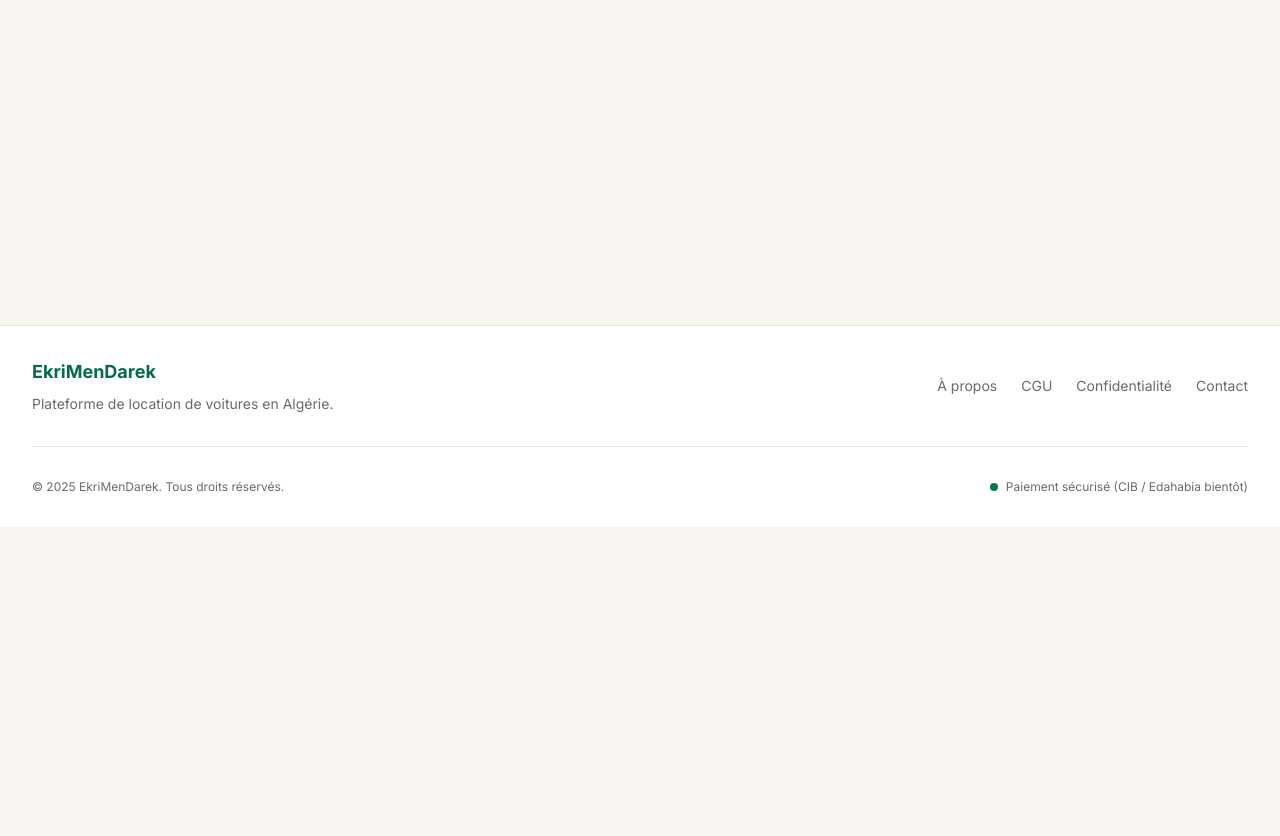
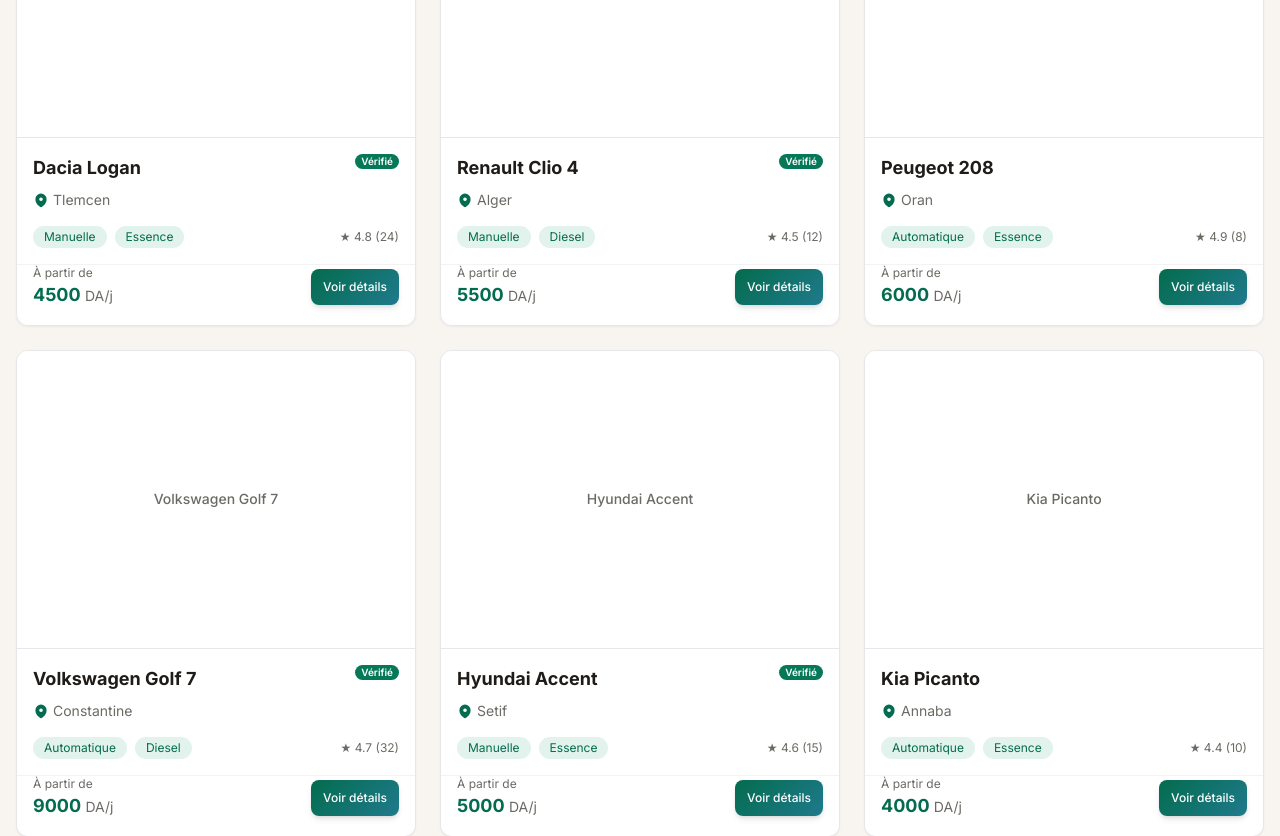
Before and after one commit to echeballah-coder/ekrimendarek-fullstack, a Next.js app in the folder frontend/: page /recherche in a window 1280 px wide. Before the commit this address had no page. Shown: the part 540-1376 px from the top of the page. Before the commit the page ends 1067 px from the top, so only its background shows below. Built offline with nearby package versions, Linux system fonts and the light colour scheme.

Commit message:
Étape 7 : page de résultats de recherche avec véhicules mockés

```diff
--- /dev/null
+++ b/frontend/app/recherche/page.tsx
@@ -0,0 +1,73 @@
+"use client"
+
+import { useState, useEffect } from "react"
+import { SearchBar } from "@/features/search/components/SearchBar"
+import { VehicleCard } from "@/features/vehicle/components/VehicleCard"
+import { mockVehicles, Vehicle } from "@/data/mockVehicles"
+import { Skeleton } from "@/components/ui/Skeleton"
+import { Card, CardContent, CardFooter, CardHeader } from "@/components/ui/Card"
+
+export default function SearchPage() {
+    const [isLoading, setIsLoading] = useState(true)
+    const [vehicles, setVehicles] = useState<Vehicle[]>([])
+
+    useEffect(() => {
+        // Simulate API latency
+        const timer = setTimeout(() => {
+            setVehicles(mockVehicles)
+            setIsLoading(false)
+        }, 1500)
+
+        return () => clearTimeout(timer)
+    }, [])
+
+    return (
+        <div className="flex flex-col min-h-screen">
+            {/* Top Search Section */}
+            <section className="bg-brand-surface border-b border-brand-border py-8 shadow-sm relative z-10">
+                <div className="container mx-auto px-4">
+                    <h1 className="text-2xl font-bold text-brand-text mb-2">Résultats de votre recherche</h1>
+                    <p className="text-brand-textMuted mb-6">Trouvez la voiture idéale pour votre prochain déplacement.</p>
+                    <div className="max-w-4xl">
+                        <SearchBar />
+                    </div>
+                </div>
+            </section>
+
+            {/* Results Grid */}
+            <section className="flex-1 bg-brand-background py-12">
+                <div className="container mx-auto px-4">
+                    {isLoading ? (
+                        <div className="grid grid-cols-1 md:grid-cols-2 lg:grid-cols-3 gap-6">
+                            {[1, 2, 3, 4, 5, 6].map((i) => (
+                                <Card key={i} className="overflow-hidden">
+                                    <div className="aspect-[4/3] bg-brand-accentSoft/30 animate-pulse" />
+                                    <CardHeader className="p-4 space-y-2">
+                                        <Skeleton className="h-6 w-3/4" />
+                                        <Skeleton className="h-4 w-1/2" />
+                                    </CardHeader>
+                                    <CardContent className="p-4 pt-0">
+                                        <div className="flex gap-2">
+                                            <Skeleton className="h-5 w-16" />
+                                            <Skeleton className="h-5 w-16" />
+                                        </div>
+                                    </CardContent>
+                                    <CardFooter className="p-4 border-t border-brand-border/50 flex justify-between">
+                                        <Skeleton className="h-8 w-24" />
+                                        <Skeleton className="h-9 w-24" />
+                                    </CardFooter>
+                                </Card>
+                            ))}
+                        </div>
+                    ) : (
+                        <div className="grid grid-cols-1 md:grid-cols-2 lg:grid-cols-3 gap-6">
+                            {vehicles.map((vehicle) => (
+                                <VehicleCard key={vehicle.id} vehicle={vehicle} />
+                            ))}
+                        </div>
+                    )}
+                </div>
+            </section>
+        </div>
+    )
+}
--- a/frontend/components/layout/Header.tsx
+++ b/frontend/components/layout/Header.tsx
@@ -16,7 +16,7 @@
                     <Link href="#" className="text-sm font-medium text-brand-text hover:text-brand-accent transition-colors">
                         Accueil
                     </Link>
-                    <Link href="#" className="text-sm font-medium text-brand-text hover:text-brand-accent transition-colors">
+                    <Link href="/recherche" className="text-sm font-medium text-brand-text hover:text-brand-accent transition-colors">
                         Trouver une voiture
                     </Link>
                     <Link href="#" className="text-sm font-medium text-brand-text hover:text-brand-accent transition-colors">
--- /dev/null
+++ b/frontend/data/mockVehicles.ts
@@ -0,0 +1,87 @@
+export interface Vehicle {
+    id: string
+    title: string
+    location: string
+    pricePerDay: number
+    imageUrl: string
+    gearbox: 'Manuelle' | 'Automatique'
+    fuel: 'Essence' | 'Diesel' | 'Hybride' | 'Electrique'
+    rating: number
+    reviewCount: number
+    isVerified: boolean
+}
+
+export const mockVehicles: Vehicle[] = [
+    {
+        id: '1',
+        title: 'Dacia Logan',
+        location: 'Tlemcen',
+        pricePerDay: 4500,
+        imageUrl: 'https://placehold.co/600x400/e2e8f0/1e293b?text=Dacia+Logan',
+        gearbox: 'Manuelle',
+        fuel: 'Essence',
+        rating: 4.8,
+        reviewCount: 24,
+        isVerified: true
+    },
+    {
+        id: '2',
+        title: 'Renault Clio 4',
+        location: 'Alger',
+        pricePerDay: 5500,
+        imageUrl: 'https://placehold.co/600x400/e2e8f0/1e293b?text=Clio+4',
+        gearbox: 'Manuelle',
+        fuel: 'Diesel',
+        rating: 4.5,
+        reviewCount: 12,
+        isVerified: true
+    },
+    {
+        id: '3',
+        title: 'Peugeot 208',
+        location: 'Oran',
+        pricePerDay: 6000,
+        imageUrl: 'https://placehold.co/600x400/e2e8f0/1e293b?text=Peugeot+208',
+        gearbox: 'Automatique',
+        fuel: 'Essence',
+        rating: 4.9,
+        reviewCount: 8,
+        isVerified: false
+    },
+    {
+        id: '4',
+        title: 'Volkswagen Golf 7',
+        location: 'Constantine',
+        pricePerDay: 9000,
+        imageUrl: 'https://placehold.co/600x400/e2e8f0/1e293b?text=Golf+7',
+        gearbox: 'Automatique',
+        fuel: 'Diesel',
+        rating: 4.7,
+        reviewCount: 32,
+        isVerified: true
+    },
+    {
+        id: '5',
+        title: 'Hyundai Accent',
+        location: 'Setif',
+        pricePerDay: 5000,
+        imageUrl: 'https://placehold.co/600x400/e2e8f0/1e293b?text=Hyundai+Accent',
+        gearbox: 'Manuelle',
+        fuel: 'Essence',
+        rating: 4.6,
+        reviewCount: 15,
+        isVerified: true
+    },
+    {
+        id: '6',
+        title: 'Kia Picanto',
+        location: 'Annaba',
+        pricePerDay: 4000,
+        imageUrl: 'https://placehold.co/600x400/e2e8f0/1e293b?text=Kia+Picanto',
+        gearbox: 'Automatique',
+        fuel: 'Essence',
+        rating: 4.4,
+        reviewCount: 10,
+        isVerified: false
+    }
+]
--- /dev/null
+++ b/frontend/features/vehicle/components/VehicleCard.tsx
@@ -0,0 +1,63 @@
+import Image from 'next/image'
+import { Card, CardContent, CardFooter, CardHeader } from "@/components/ui/Card"
+import { Badge } from "@/components/ui/Badge"
+import { Button } from "@/components/ui/Button"
+import { Vehicle } from "@/data/mockVehicles"
+
+interface VehicleCardProps {
+    vehicle: Vehicle
+}
+
+export function VehicleCard({ vehicle }: VehicleCardProps) {
+    return (
+        <Card className="overflow-hidden hover:shadow-md transition-shadow duration-300">
+            <div className="relative aspect-[4/3] w-full bg-brand-background/50">
+                {/* Placeholder for real image implementation using Next.js Image */}
+                <div className="absolute inset-0 flex items-center justify-center text-brand-textMuted bg-brand-surface border-b border-brand-border">
+                    {/* Simple text placeholder until real images are used */}
+                    <span className="text-sm font-medium">{vehicle.title}</span>
+                </div>
+            </div>
+
+            <CardHeader className="p-4 pb-2">
+                <div className="flex justify-between items-start gap-2">
+                    <div>
+                        <h3 className="font-bold text-lg text-brand-text line-clamp-1">{vehicle.title}</h3>
+                        <p className="text-sm text-brand-textMuted flex items-center gap-1">
+                            <svg xmlns="http://www.w3.org/2000/svg" viewBox="0 0 20 20" fill="currentColor" className="w-4 h-4 text-brand-accent">
+                                <path fillRule="evenodd" d="M9.69 18.933l.003.001C9.89 19.02 10 19 10 19s.11.02.308-.066l.002-.001.006-.003.018-.008a5.741 5.741 0 00.281-.14c.186-.096.446-.24.757-.433.62-.384 1.445-.966 2.274-1.765C15.302 14.988 17 12.493 17 9A7 7 0 103 9c0 3.492 1.698 5.988 3.355 7.62.83.799 1.654 1.382 2.274 1.766a11.267 11.267 0 00.758.434l.018.008.006.003zM10 11.25a2.25 2.25 0 100-4.5 2.25 2.25 0 000 4.5z" clipRule="evenodd" />
+                            </svg>
+                            {vehicle.location}
+                        </p>
+                    </div>
+                    {vehicle.isVerified && (
+                        <Badge variant="success" className="shrink-0 text-[10px] px-1.5 py-0">Vérifié</Badge>
+                    )}
+                </div>
+            </CardHeader>
+
+            <CardContent className="p-4 pt-2 space-y-3">
+                {/* Features Chips */}
+                <div className="flex flex-wrap gap-2">
+                    <Badge variant="secondary" className="font-normal text-xs">{vehicle.gearbox}</Badge>
+                    <Badge variant="secondary" className="font-normal text-xs">{vehicle.fuel}</Badge>
+                    <span className="text-xs text-brand-textMuted flex items-center ml-auto">
+                        ★ {vehicle.rating} ({vehicle.reviewCount})
+                    </span>
+                </div>
+            </CardContent>
+
+            <CardFooter className="p-4 pt-0 flex items-center justify-between border-t border-brand-border/50 mt-auto bg-brand-surface/50">
+                <div className="flex flex-col">
+                    <span className="text-xs text-brand-textMuted">À partir de</span>
+                    <span className="text-lg font-bold text-brand-accent">
+                        {vehicle.pricePerDay} <span className="text-sm font-normal text-brand-textMuted">DA/j</span>
+                    </span>
+                </div>
+                <Button size="sm">
+                    Voir détails
+                </Button>
+            </CardFooter>
+        </Card>
+    )
+}
```
